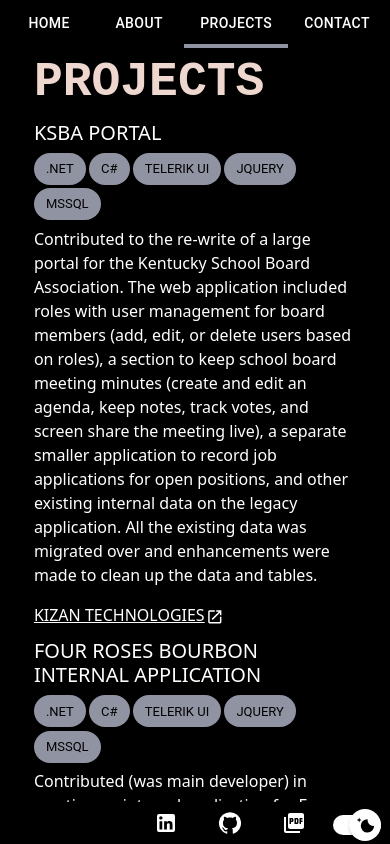
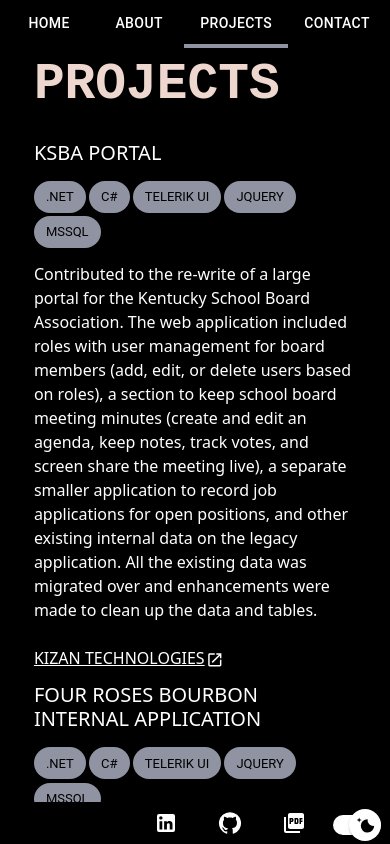
Before and after one commit to laurenmilesdev/portfolio, a Next.js app: page / in a window 390 px wide. Both pictures are taken after a click on the tab "PROJECTS". Shown: the top 844 px of the page. Built offline with nearby package versions, Linux system fonts and the light colour scheme; a web font is replaced by a local one.

Commit message:
Updated responsive font sizes (#55)
* Updated responsive font sizes

* Added extra padding

* More padding

```diff
--- a/src/components/home/Home.module.css
+++ b/src/components/home/Home.module.css
@@ -29,7 +29,7 @@
 
 @media screen and (max-width: 900px) {
   .subtitle {
-    font-size: 12vw;
+    font-size: 18vw;
   }
 
   .description {
--- a/src/components/layout/Layout.tsx
+++ b/src/components/layout/Layout.tsx
@@ -11,7 +11,7 @@ export default function Layout({ component, title }: Props): JSX.Element {
     <Fade in={true}>
       <div className={styles.container}>
         {title && (
-          <div className="col-md-12" id="title">
+          <div className="col-md-12 pb-3" id="title">
             <h1>{title.toUpperCase()}</h1>
           </div>
         )}
--- a/src/components/projects/Projects.tsx
+++ b/src/components/projects/Projects.tsx
@@ -14,16 +14,16 @@ export default function Projects({ projects }: Props): JSX.Element {
       {projects &&
         projects.map((project: ProjectType, index: number) => (
           <div className={`${styles.container} col-md-12`} key={project.title}>
-            <div className={styles.title} id={`project-${index}-title`}>
+            <div className={`${styles.title} pb-2`} id={`project-${index}-title`}>
               <h5>{project.title.toUpperCase()}</h5>
             </div>
 
             <div className={styles.description}>
-              <div className="col-md-12" id={`project-${index}-technologies`}>
+              <div className="col-md-12 pb-2" id={`project-${index}-technologies`}>
                 {project.technologies && <Technologies technologies={project.technologies} />}
               </div>
 
-              <div className="col-md-12" id={`project-${index}-description`}>
+              <div className="col-md-12 pb-2" id={`project-${index}-description`}>
                 <p>{project.description}</p>
               </div>
 
--- a/src/styles/globals.css
+++ b/src/styles/globals.css
@@ -201,6 +201,6 @@ ul {
 
 @media screen and (max-width: 900px) {
   h1 {
-    font-size: 3em;
+    font-size: 3.2em;
   }
 }
```
